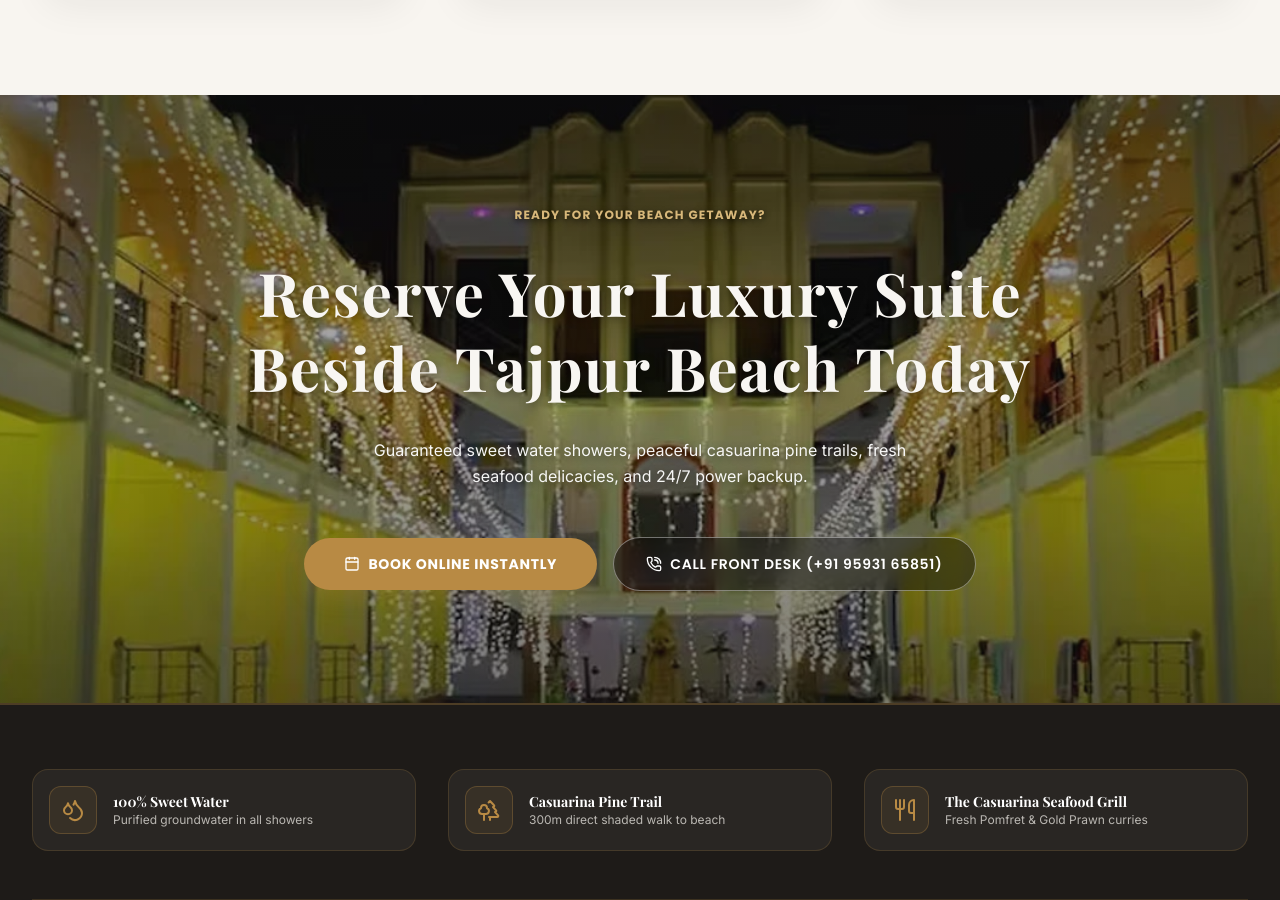
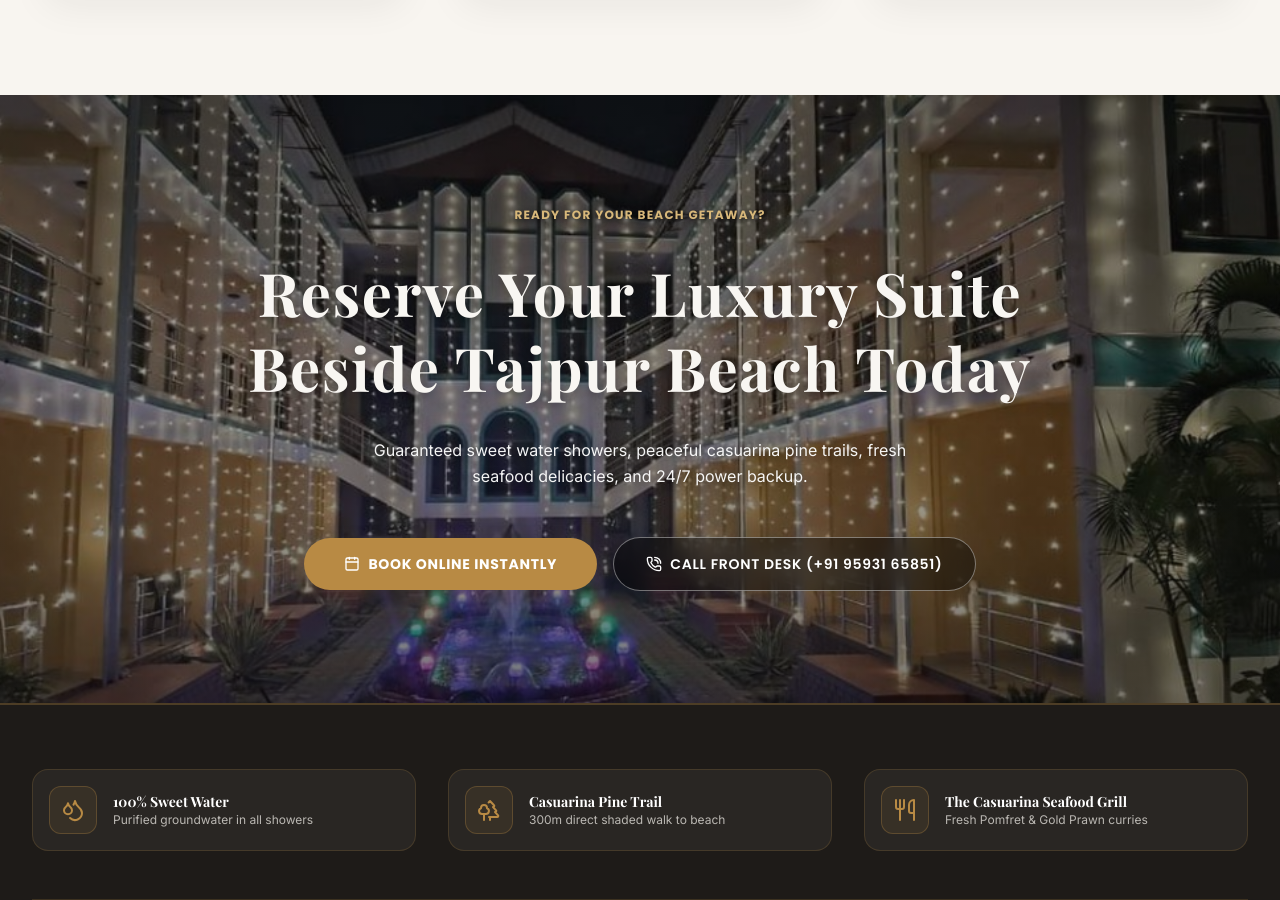
Before and after one commit to rohitkumarbera/sagarkinare, a React (Vite) app: page /#/ in a window 1280 px wide. Shown: the part 6270-7170 px from the top of the page. Built offline with nearby package versions, Linux system fonts and the light colour scheme; a web font is replaced by a local one.

Commit message:
Replace CTA section background photo with user-provided resort night fountain photo

```diff
--- a/src/data/resortData.ts
+++ b/src/data/resortData.ts
@@ -124,8 +124,9 @@
 
 // Real Downloaded Original Images Mapped from tajpursagarkinare.com
 export const ORIGINAL_IMAGES = {
-  heroBanner: "./images/original/hero_banner_tajpur.webp",
-  heroBannerJpg: "./images/original/hero_banner_tajpur.jpg",
+  heroBanner: "./images/original/resort_night_fountain_illumination.jpg",
+  heroBannerJpg: "./images/original/resort_night_fountain_illumination.jpg",
+  nightFountainBanner: "./images/original/resort_night_fountain_illumination.jpg",
   propertyOverview: "./images/original/1490580_1405253236381114_107032954_o.jpg-3991_1684908055.jpg",
   deluxeRoom: "./images/original/8646_1684906992.jpg",
   semiDeluxeRoom: "./images/original/1443_1684906720.jpg",
--- a/src/pages/HomePage.tsx
+++ b/src/pages/HomePage.tsx
@@ -477,7 +477,7 @@
       <section className="relative py-28 text-white overflow-hidden">
         <div className="absolute inset-0 z-0">
           <img
-            src={ORIGINAL_IMAGES.heroBanner}
+            src={ORIGINAL_IMAGES.nightFountainBanner}
             alt="Tajpur Beach Resort CTA"
             className="w-full h-full object-cover object-center"
             style={{ backgroundSize: 'cover', backgroundPosition: 'center' }}
```
Also changed, not shown: public/images/original/resort_night_fountain_illumination.jpg (added), 1 other file (tests, documents, lock files or other folders).
